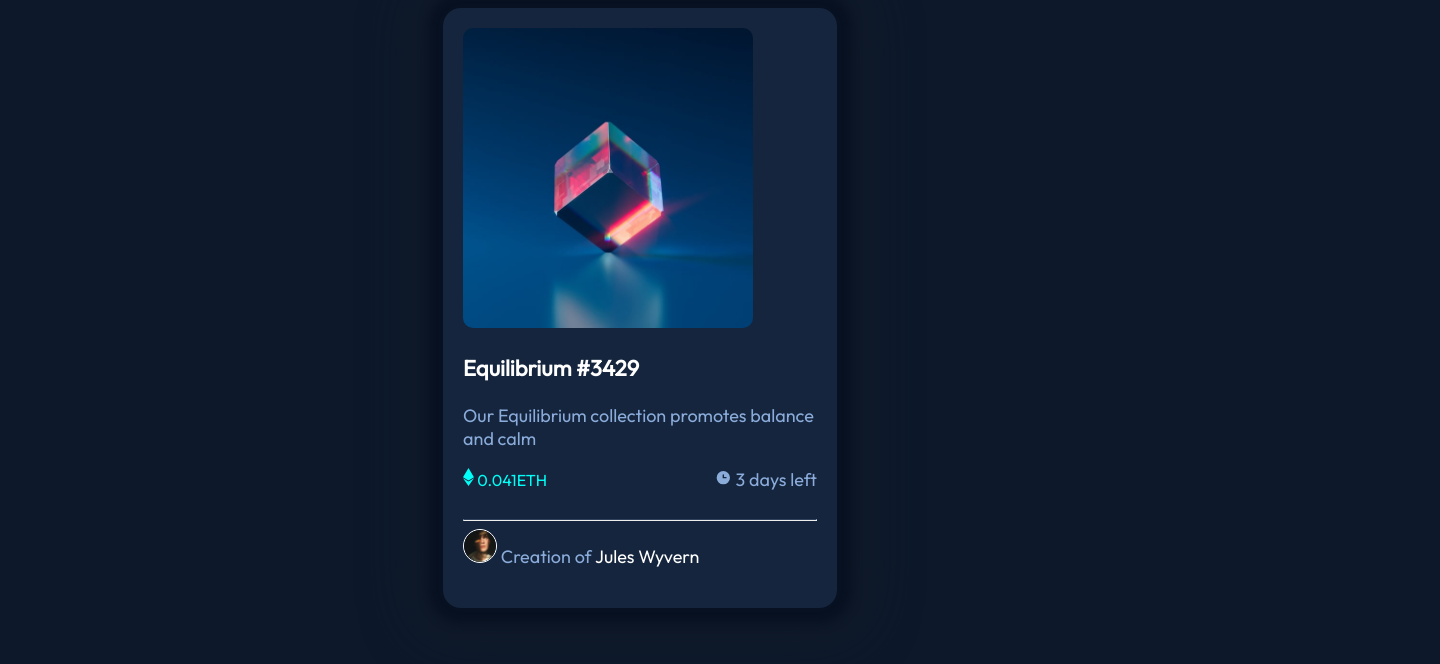
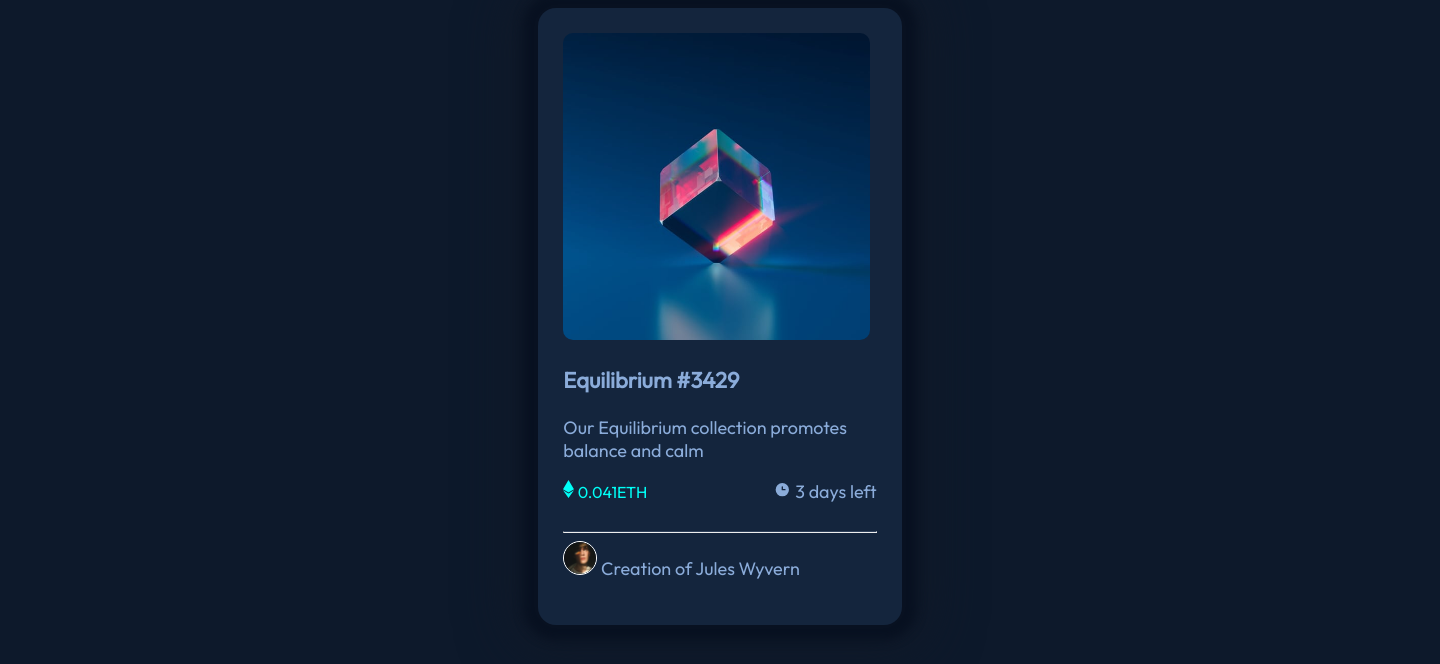
Before and after one commit to codetopiacommunity/NFT-Preview-Card-Component, a plain HTML site: page index.html in a window 1280 px wide. Shown: the whole page, 1440 px wide, since content can reach past the window. Drawn offline with Linux system fonts and the light colour scheme.

Commit message:
active design

```diff
--- a/index.html
+++ b/index.html
@@ -1,6 +1,8 @@
 <!DOCTYPE html>
 <html>
     <head>
+        <meta charset="UTF-8">
+        <meta name="viewport" content="width=device-width, initial-scale=1.0">
         <title>NFT-Preview-Card-Component</title>
         <link rel="stylesheet" href="style.css">
 
@@ -9,10 +11,13 @@
     <body>
                 <div class="NFT">
                     <div class="equilibrium_img_container">
-                        <img src="images/image-equilibrium.jpg" width="290px" height="300px" class="equilibrium">
+                        <a href="images/image-equilibrium.jpg" target="_self"><img src="images/image-equilibrium.jpg"  class="equilibrium"></a>
+                        <div class="icon">
+                            <img src="images/icon-view.svg">
+                        </div>
 
                     </div>
-                    <p class="equilibrium_topic">Equilibrium #3429</p>
+                    <p class="equilibrium_topic"><a href="images/image-equilibrium.jpg" target="_self">Equilibrium #3429</a></p>
                     <p class="equilibrium_text">Our Equilibrium collection promotes balance and calm</p>
                     <div class="flex">
                          <div class="ETH"> <img src="images/icon-ethereum.svg">  0.041ETH</div>
@@ -22,7 +27,7 @@
                         <hr>
 
                     <div class="creator">
-                       <img src="images/image-avatar.png"> Creation of <span>Jules Wyvern</span>
+                       <img src="images/image-avatar.png"> Creation of <span><a href="images/image-avatar.png" target="_self">Jules Wyvern</a></span>
                     </div>
                     <br>
 
--- a/style.css
+++ b/style.css
@@ -1,8 +1,9 @@
 @import url('https://fonts.googleapis.com/css2?family=Outfit&display=swap');
 
-body{
+html{
+    width:1440px;
     background-color:  hsl(217, 54%, 11%);
-    font-family:'Outfit';
+    font-family:'Outfit', sans-serif;
 
 }
 
@@ -11,15 +12,45 @@ body{
     background-color:  hsl(216, 50%, 16%);
     border-radius: 18px;
     box-shadow:0px 0px 10px 15px hsl(218, 63%, 8%), 0px 0px 50px 30px hsl(218, 42%, 11%);
-    width:28%;
+    width:22%;
     margin:auto;
-    padding:20px;
+    padding:25px;
+}
+
+.equilibrium_img_container{
+    width:98%;
+    height:50%;
+
 }
 
 .equilibrium{
-    margin:auto;
+    width:100%;
+    height:100%;
     border-radius: 10px;
+}
 
+.equilibrium_img_container img:hover{
+     filter: sepia(1) saturate(10) hue-rotate(180deg);
+}
+
+.icon{
+   position: absolute;
+   top:0;
+   left:0;
+   width:100%;
+   height:100%;
+
+}
+
+.icon img{
+
+   width:3%;
+   height:5%;
+   opacity: 0;
+}
+
+.icon:hover{
+    opacity:1;
 }
 
 .equilibrium_text, .days_left, .creator{
@@ -57,3 +88,22 @@ span{
 .ETH{
     color:hsl(178, 100%, 50%);
 }
+
+a{
+    color:hsl(215, 51%, 70%);
+    text-decoration: none;
+}
+
+
+a:hover{
+    color:hsl(178, 100%, 50%);
+}
+
+
+
+@media only screen and (max-width: 375px) {
+    html{
+        width:26%;
+    }
+
+}
```
